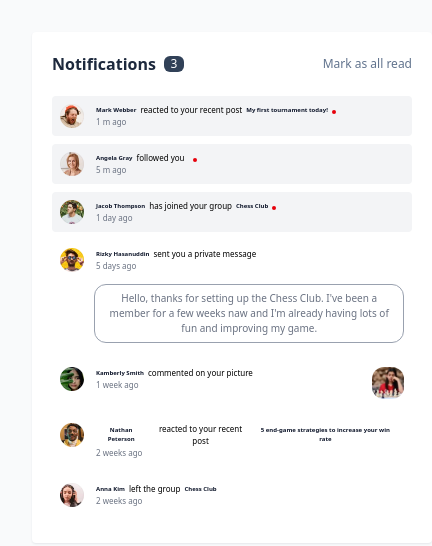
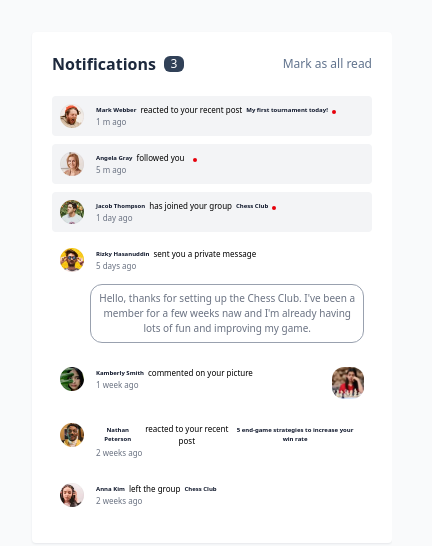
Before and after one commit to Roqya-Yawari/notification, a React (Vite) app: page / in a window 390 px wide. Shown: the top 546 px of the page, 432 px wide, since content can reach past the window. Built offline with nearby package versions, Linux system fonts and the light colour scheme.

Commit message:
change width in mobile screen

```diff
--- a/src/App.jsx
+++ b/src/App.jsx
@@ -20,7 +20,7 @@ function App() {
   };
   return (
     <>
-      <div className="font-plus bg-white p-5 md:w-150 w-100 rounded-sm mx-auto shadow-xs shadow-gray-200">
+      <div className="font-plus bg-white p-5 md:w-150 w-90 rounded-sm mx-auto shadow-xs shadow-gray-200">
         <div className="flex justify-between items-center  mb-5">
           <div className="flex gap-2 items-center">
             <h5 className="text-slate-800 font-bold">Notifications</h5>
```
